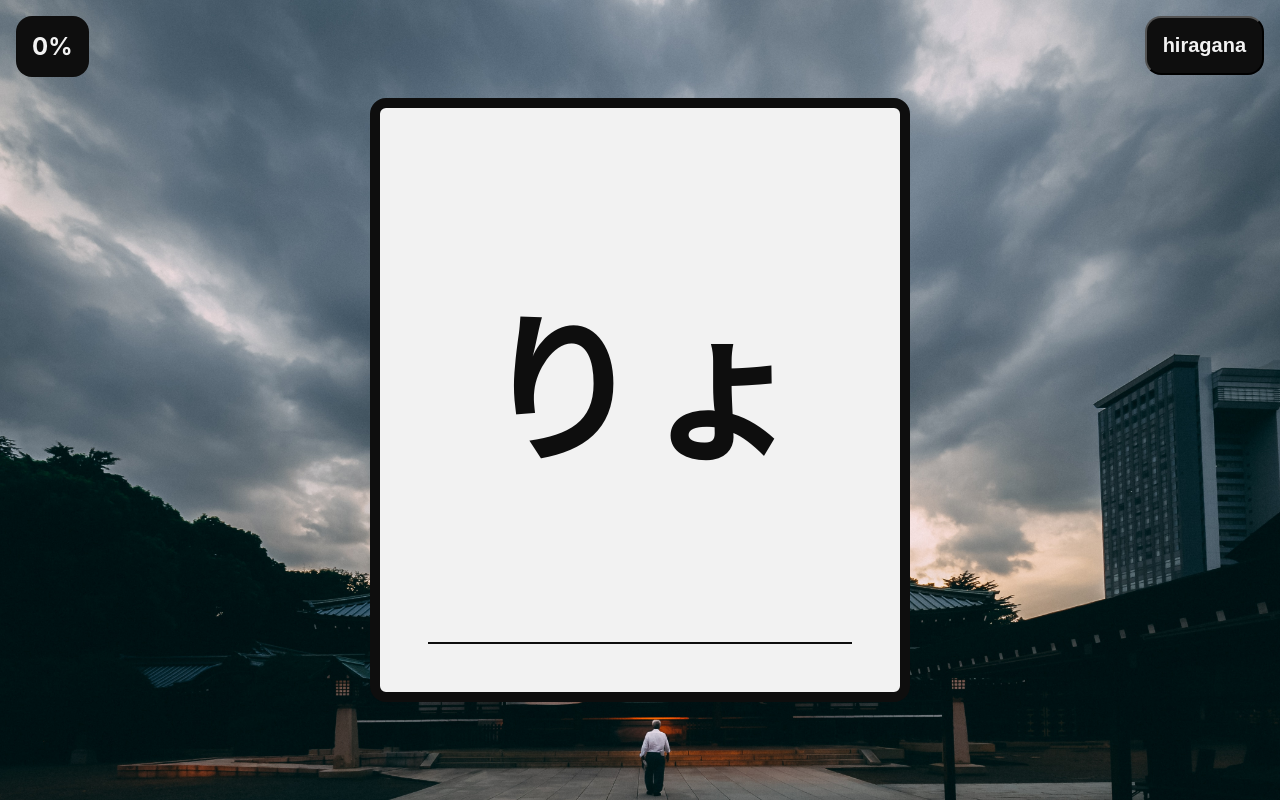
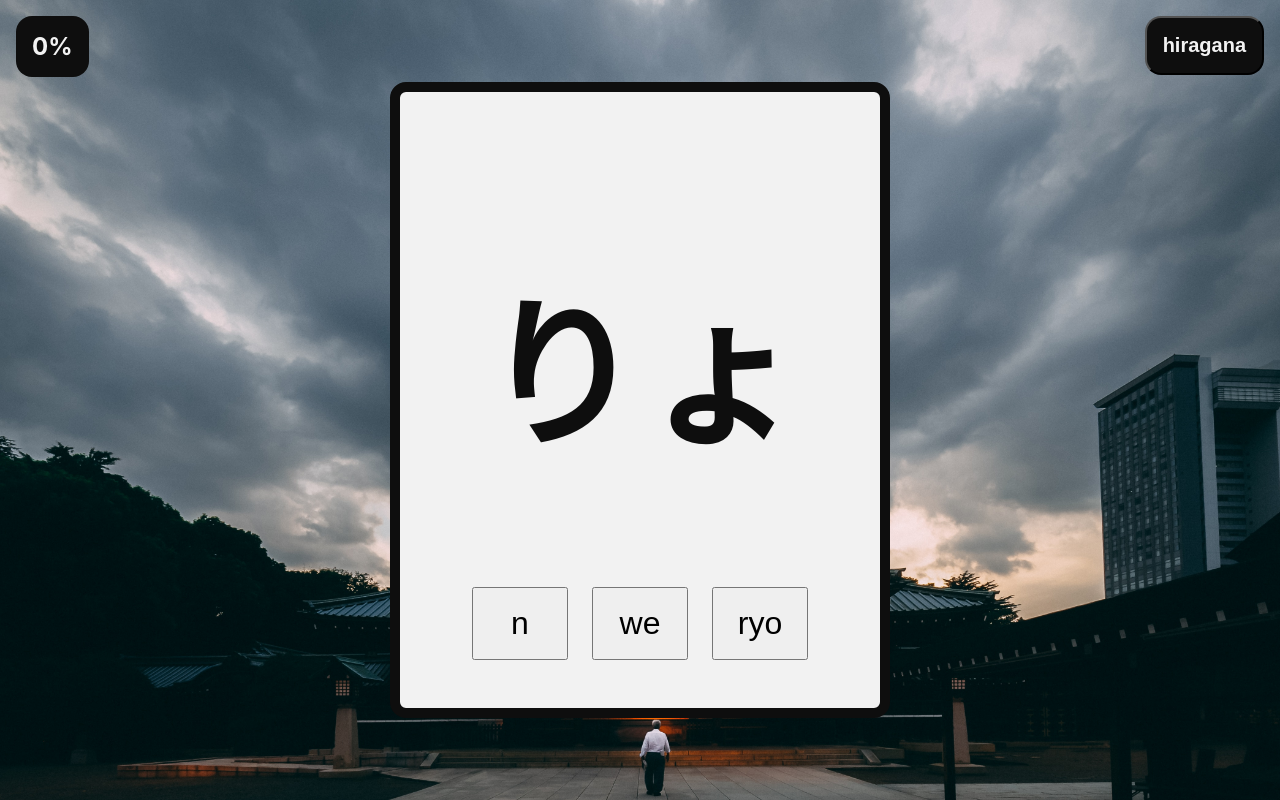
Before and after one commit to johansaldes/hiragana, a React (Create React App) app: page / in a window 1280 px wide. Built offline with nearby package versions, Linux system fonts and the light colour scheme.

Commit message:
feat: select answer by clicking one of three available answers

```diff
--- a/src/App.css
+++ b/src/App.css
@@ -51,6 +51,7 @@ html, body {
   color: #0e0e0e;
   border-radius: 1rem;
   border: 10px solid #0e0e0e;
+  width: 500px;
 }
 
 .correctAnswer {
@@ -112,6 +113,19 @@ html, body {
   padding: 0;
 }
 
+.Answer {
+  width: 100%;
+  display: flex;
+  align-items: center;
+  justify-content: space-evenly;
+}
+
+.AnswerBtn {
+  font-size: 2rem;
+  padding: 1rem;
+  width: 6rem;
+}
+
 @media only screen and (max-width : 480px) {
   .Card {
     padding: 1rem;
--- a/src/components/Card.jsx
+++ b/src/components/Card.jsx
@@ -1,13 +1,9 @@
-import React, { useState, useContext } from 'react';
+import React, { useState, useContext, useCallback, useMemo } from 'react';
 import { getRandomCard, checkInputCorrect } from '../cards';
 import { ScoreContext } from '../context/ScoreContext';
 
 function Card() {
   const [{ writingsystem }, dispatch] = useContext(ScoreContext);
-  /**
-   * @desc Decides if card shows hiragana or romanji
-   */
-  const [view, setView] = useState(writingsystem);
 
   /**
    * @desc Decides what flashcard to show
@@ -15,8 +11,6 @@ function Card() {
   const [card, setCard] = useState(getRandomCard());
 
   const [correct, setCorrect] = useState('');
-
-  const [inputValue, setInputValue] = useState('');
 
   const selectWritingSystem = (type) => {
     switch (type) {
@@ -38,38 +32,47 @@ function Card() {
     }, 1500);
   };
 
+  const generateAnswers = useCallback(() => [
+    getRandomCard().romanji[0],
+    getRandomCard().romanji[0],
+    card.romanji[0],
+  ].sort(() => Math.random() - 0.5), [card]);
+
+  const sumbitAnswer = useCallback(
+    (answer) => {
+      if (checkInputCorrect(answer, card)) {
+        setCard(getRandomCard());
+        setBorderColor('correctAnswer');
+        dispatch({ type: 'INCREMENT_SCORE' });
+        dispatch({ type: 'UPDATE_BACKGROUND' });
+      } else {
+        setBorderColor('incorrectAnswer');
+      }
+      dispatch({ type: 'INCREMENT_TRIES' });
+    },
+    [setBorderColor, setCard, dispatch, card],
+  );
+
+  const SelectAnswer = useMemo(() => {
+    return generateAnswers().map((answer) => (
+      <button
+        className="AnswerBtn"
+        type="button"
+        onClick={() => sumbitAnswer(answer)}
+      >
+        {answer}
+      </button>
+    ));
+  }, [card]);
+
   return (
     <div className={`Card ${correct}`}>
-      <h1
-        onMouseEnter={() => setView('romanji')}
-        onMouseLeave={() => setView(writingsystem)}
-        className="Hiragana"
-      >
-        {selectWritingSystem(view === 'romanji' ? view : writingsystem)}
+      <h1 className="Hiragana">
+        {selectWritingSystem(writingsystem)}
       </h1>
-      <input
-        value={inputValue}
-        className="input"
-        type="text"
-        onChange={(e) => setInputValue(e.target.value)}
-        onKeyDown={(e) => {
-          if (e.key === 'Enter') {
-            if (inputValue.length === 0) {
-              return;
-            }
-            if (checkInputCorrect(inputValue.toLowerCase(), card)) {
-              setBorderColor('correctAnswer');
-              setCard(getRandomCard());
-              dispatch({ type: 'INCREMENT_SCORE' });
-              dispatch({ type: 'UPDATE_BACKGROUND' });
-            } else {
-              setBorderColor('incorrectAnswer');
-            }
-            dispatch({ type: 'INCREMENT_TRIES' });
-            setInputValue('');
-          }
-        }}
-      />
+      <div className="Answer">
+        {SelectAnswer}
+      </div>
     </div>
   );
 }
```
Also changed, not shown: package.json (+7 -7 lines), src/hooks/useEventListener.js (added, +38 -0 lines), 1 other file (tests, documents, lock files or other folders).
